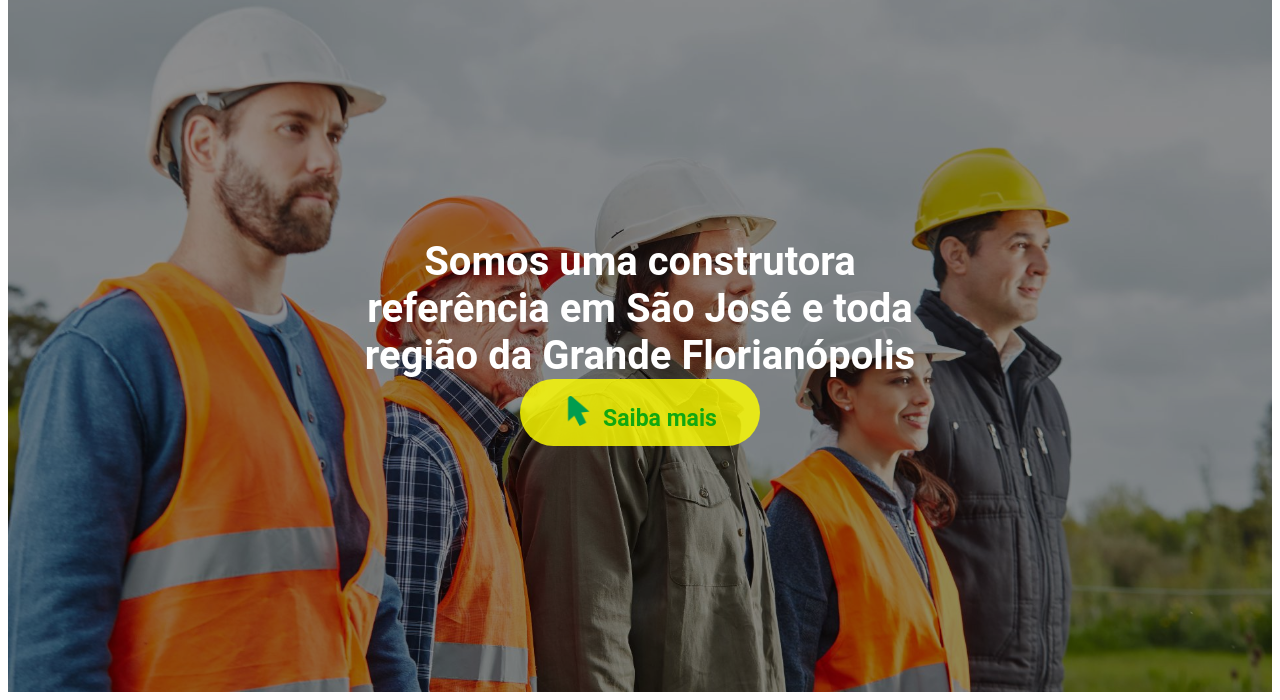
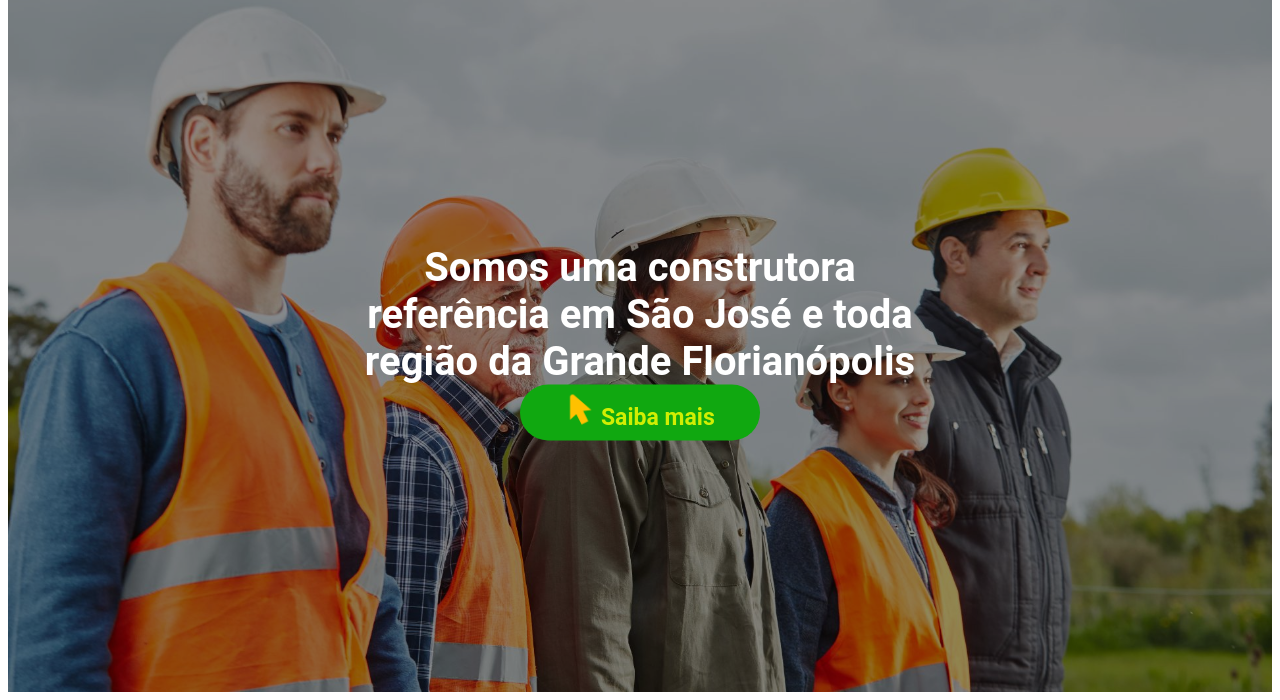
Before and after one commit to LucasSDanie/Limonada-Construtora, a plain HTML site: page index.html in a window 1280 px wide. Shown: the part 111-811 px from the top of the page. Drawn offline with Linux system fonts and the light colour scheme.

Commit message:
Add files via upload

```diff
--- a/index.html
+++ b/index.html
@@ -12,7 +12,7 @@
 
     <div class="container">
         <a href="#">
-            <img class="limonadaImg" src="limonada2.png" alt="limonada">
+            <img class="limonadaImg" src="limonada.png" alt="limonada">
         </a>
 
         <div class="grid">
@@ -31,14 +31,28 @@
         <div class="texto-sobre-imagem">
             Somos uma construtora referência em São José e toda região da Grande Florianópolis
 
+            <div class="cursorSaibaMais" id="cursorSaibaMais">
+                <img class="cursor" src="cursorAmarelo.png" alt="cursos">
+                Saiba mais
+            </div>
 
-            <div class="cursorSaibaMais">
-                <img class="cursor" src="cursor.png" alt="">
-                <a class="saibaMais" href="#">Saiba mais</a>
-            </div>
         </div>
     </div>
-
 </body>
 
+<script>
+    window.onload = function () {
+        var divSaibaMais = document.getElementById('cursorSaibaMais');
+        var imgCursor = document.querySelector('.cursor');
+
+        divSaibaMais.addEventListener('mouseover', function () {
+            imgCursor.src = 'cursor.png';
+        });
+
+        divSaibaMais.addEventListener('mouseout', function () {
+            imgCursor.src = 'cursorAmarelo.png';
+        });
+    };
+</script>
+
 </html>
--- a/style.css
+++ b/style.css
@@ -71,26 +71,13 @@ a {
     height: 100%;
   }
 
-  .saibaMais {
-    color: rgb(16, 168, 16);
-    font-weight: 600;
-    font-size: 23px;
-    font-family: "Roboto", Sans-serif;
-    margin: 20px auto;
-
-}
-
-.saibaMais:hover {
-    color: rgba(255, 255, 0, 0.808);
-}
-
 .cursor {
     width: 30px;
     height: auto;
 }
 
 .cursorSaibaMais {
-    background-color: rgba(255, 255, 0, 0.808);
+    background-color: rgb(16, 168, 16);
     margin-top: 20px;
     text-align: center;
     padding: 10px 20px;
@@ -100,10 +87,16 @@ a {
     width: 200px;
     height: auto;
     margin: 0 auto;
-    transition: background-color 0.3s ease;
-    transition: color 0.3s ease;
+    transition: background-color 0.3s ease; /*Troca a cor do fundo*/
+    transition: color 0.3s ease; /*troca a cor da letra*/
+    cursor: pointer; /*Torna a div clicavél*/
+    font-weight: 600;
+    font-size: 23px;
+    font-family: "Roboto", Sans-serif; /*Fonte das letras*/
+    color: rgba(255, 255, 0, 0.808);
 }
 
 .cursorSaibaMais:hover {
-    background-color: rgba(16, 168, 16, 0.808);
+    background-color: rgba(255, 255, 0, 0.808);
+    color: rgb(16, 168, 16);
 }
```
Also changed, not shown: cursorAmarelo.png (added), limonada.png.
